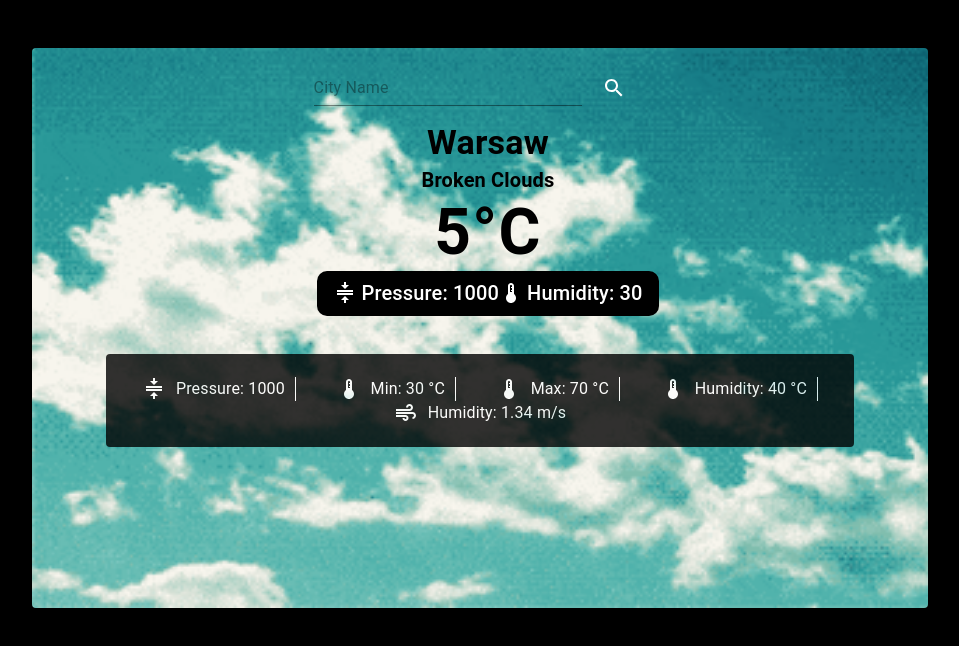
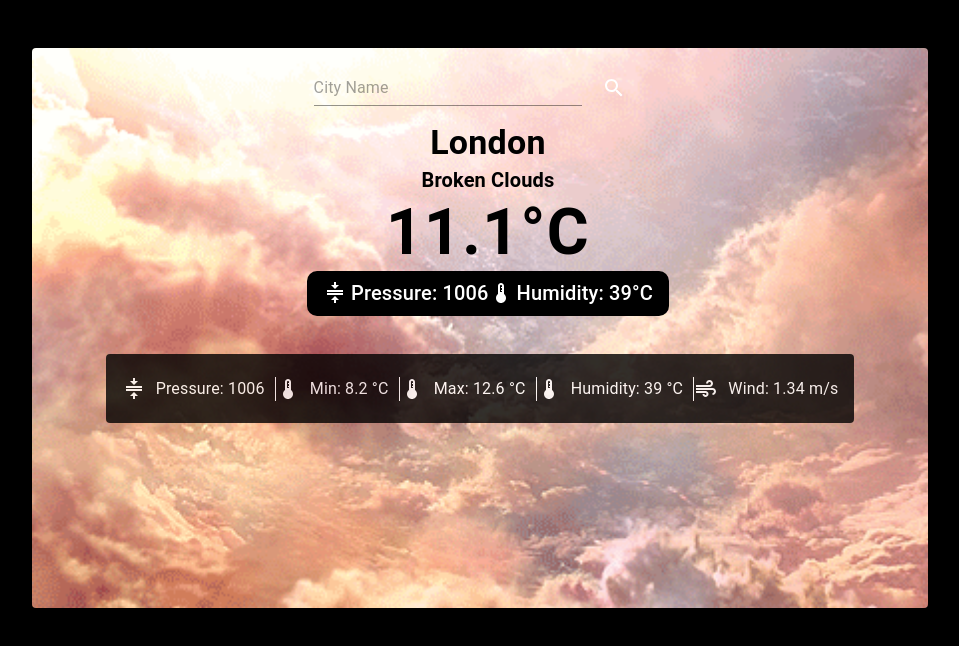
Before and after one commit to Sam44323/weather_MUI, a React (Create React App) app: page / in a window 1280 px wide. Shown: the top 646 px of the page, without its empty margins (160-1119 px from the left). Built offline with nearby package versions, Linux system fonts and the light colour scheme.

Commit message:
add: added props setup for data

```diff
--- a/src/App.tsx
+++ b/src/App.tsx
@@ -20,13 +20,13 @@ const App: React.FC = () => {
 
   const getBgImage = (value: string = "cloud") => {
     switch (value) {
-      case "cloud":
+      case "clouds":
         return Cloud;
       case "rain":
         return Rain;
       case "snow":
         return Snow;
-      case "sunny":
+      case "clear":
         return Sunny;
       default:
         return Cloud;
@@ -42,12 +42,16 @@ const App: React.FC = () => {
     setCurrData(data.length ? data[0] : Data[0]);
   };
 
+  console.log(currData.weather[0].main.toLowerCase());
+
   return (
     <div className="App">
       <div
         className="ImageContainer"
         style={{
-          backgroundImage: `url(${getBgImage("sunny")})`,
+          backgroundImage: `url(${getBgImage(
+            currData.weather[0].main.toLowerCase()
+          )})`,
         }}
       >
         <Box
@@ -74,8 +78,21 @@ const App: React.FC = () => {
             />
           </Button>
         </Box>
-        <TopContainer />
-        <BottomContainer />
+        <TopContainer
+          location={currData.name}
+          status={currData.weather[0].description}
+          temp={parseFloat(currData.main.temp)}
+          pressure={currData.main.pressure}
+          humidity={currData.main.humidity}
+        />
+        <BottomContainer
+          temp={parseFloat(currData.main.temp)}
+          pressure={currData.main.pressure}
+          humidity={currData.main.humidity}
+          max_temp={currData.main.temp_max}
+          min_temp={currData.main.temp_min}
+          air={currData.wind.speed}
+        />
       </div>
     </div>
   );
--- a/src/container/BottomContainer.tsx
+++ b/src/container/BottomContainer.tsx
@@ -4,7 +4,16 @@ import { Box } from "@mui/material";
 // components
 import Value from "../components/BottomContainer/Value";
 
-const BottomContainer: React.FC = () => {
+interface BottomContainerProps {
+  temp: number;
+  min_temp: number;
+  pressure: number;
+  max_temp: number;
+  humidity: number;
+  air: number;
+}
+
+const BottomContainer: React.FC<BottomContainerProps> = (props) => {
   return (
     <Box
       sx={{
@@ -20,11 +29,21 @@ const BottomContainer: React.FC = () => {
         padding: "1.4rem 1rem",
       }}
     >
-      <Value value={1000} text="Pressure" icon="pressure" showRight />
-      <Value value={30} text="Min" icon="temp" showRight />
-      <Value value={70} text="Max" icon="temp" showRight />
-      <Value value={40} text="Humidity" icon="temp" showRight />
-      <Value value={1.34} text="Humidity" icon="air" showRight={false} />
+      <Value value={props.pressure} text="Pressure" icon="pressure" showRight />
+      <Value
+        value={(props.min_temp - 273.15).toFixed(1)}
+        text="Min"
+        icon="temp"
+        showRight
+      />
+      <Value
+        value={(props.max_temp - 273.15).toFixed(1)}
+        text="Max"
+        icon="temp"
+        showRight
+      />
+      <Value value={props.humidity} text="Humidity" icon="temp" showRight />
+      <Value value={props.air} text="Wind" icon="air" showRight={false} />
     </Box>
   );
 };
--- a/src/container/TopContainer.tsx
+++ b/src/container/TopContainer.tsx
@@ -2,7 +2,15 @@ import React from "react";
 import { Box, Typography } from "@mui/material";
 import { Compress, Thermostat } from "@mui/icons-material";
 
-const TopContainer: React.FC = () => {
+interface TopContainerData {
+  location: string;
+  status: string;
+  temp: number;
+  pressure: number;
+  humidity: number;
+}
+
+const TopContainer: React.FC<TopContainerData> = (props) => {
   return (
     <Box
       sx={{
@@ -25,13 +33,17 @@ const TopContainer: React.FC = () => {
             variant="h4"
             sx={{ textAlign: "center", fontWeight: "600" }}
           >
-            Warsaw
+            {props.location}
           </Typography>
           <Typography
             variant="h6"
-            sx={{ textAlign: "center", fontWeight: "600" }}
+            sx={{
+              textAlign: "center",
+              fontWeight: "600",
+              textTransform: "capitalize",
+            }}
           >
-            Broken Clouds
+            {props.status}
           </Typography>
         </Box>
         <Box className="tempContainer">
@@ -44,7 +56,7 @@ const TopContainer: React.FC = () => {
               fontWeight: "bold",
             }}
           >
-            5°C
+            {(props.temp - 273.15).toFixed(1)}°C
           </Typography>
         </Box>
       </Box>
@@ -77,7 +89,7 @@ const TopContainer: React.FC = () => {
               marginLeft: "4px",
             }}
           >
-            Pressure: 1000
+            Pressure: {props.pressure}
           </Typography>
         </Box>
         <Box
@@ -98,7 +110,7 @@ const TopContainer: React.FC = () => {
               marginLeft: "4px",
             }}
           >
-            Humidity: 30
+            Humidity: {props.humidity}°C
           </Typography>
         </Box>
       </Box>
```
